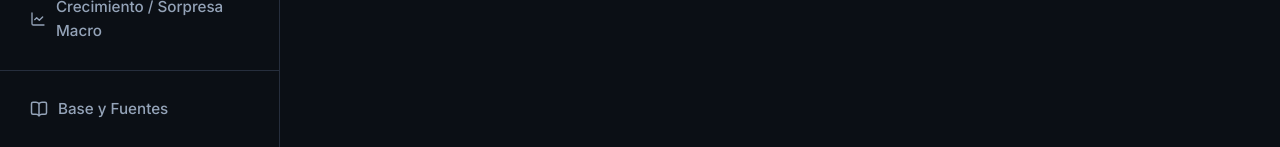
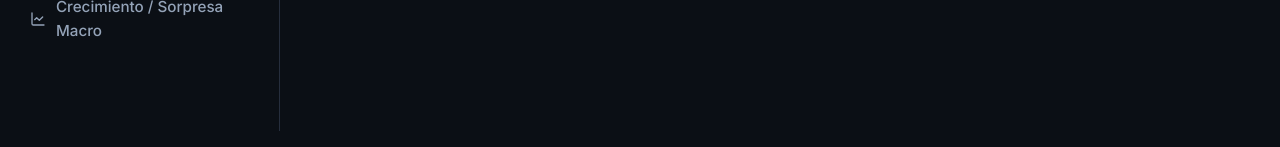
Before and after one commit to juaneloyg/radar-macro-inversiones, a React (Vite) app: page / in a window 1280 px wide. Shown: the part 669-816 px from the top of the page. Built offline with nearby package versions, Linux system fonts and the light colour scheme; no server answers; the database is empty.

Commit message:
fix: remover footer duplicado y reubicar link de Base y Fuentes

```diff
--- a/src/components/Layout.jsx
+++ b/src/components/Layout.jsx
@@ -88,15 +88,6 @@ export default function Layout() {
           ))}
         </nav>
 
-        <div className="sidebar-footer">
-          <NavLink
-            to="/base"
-            className={({ isActive }) => isActive ? "nav-item active" : "nav-item"}
-          >
-            <BookOpen size={18} />
-            Base y Fuentes
-          </NavLink>
-        </div>
       </aside>
 
       <main className="main-content">
--- a/src/index.css
+++ b/src/index.css
@@ -152,12 +152,6 @@ a {
   gap: 8px;
   flex: 1;
   overflow-y: auto;
-}
-
-.sidebar-footer {
-  padding: 16px;
-  border-top: 1px solid var(--border-color);
-  margin-top: auto;
 }
 
 .nav-item {
```
